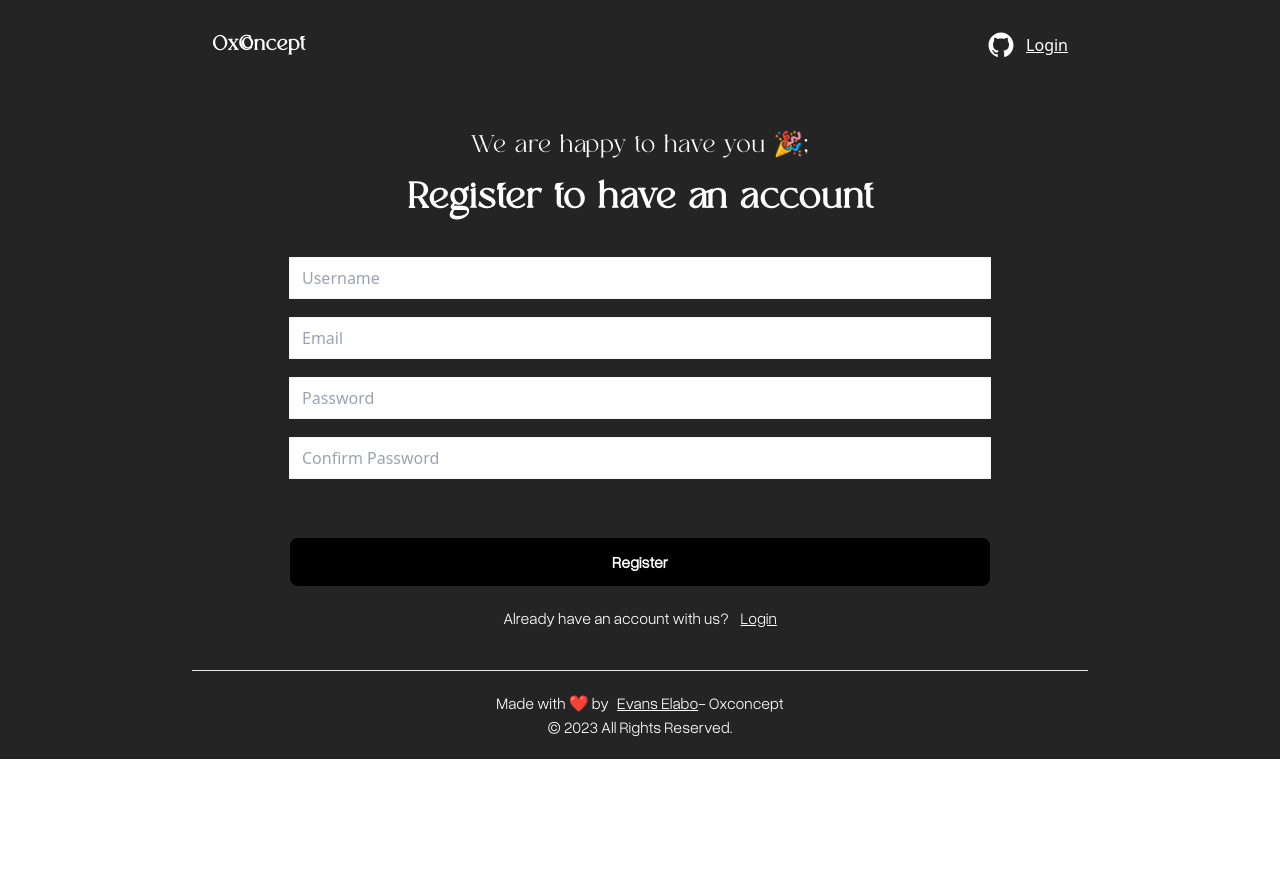
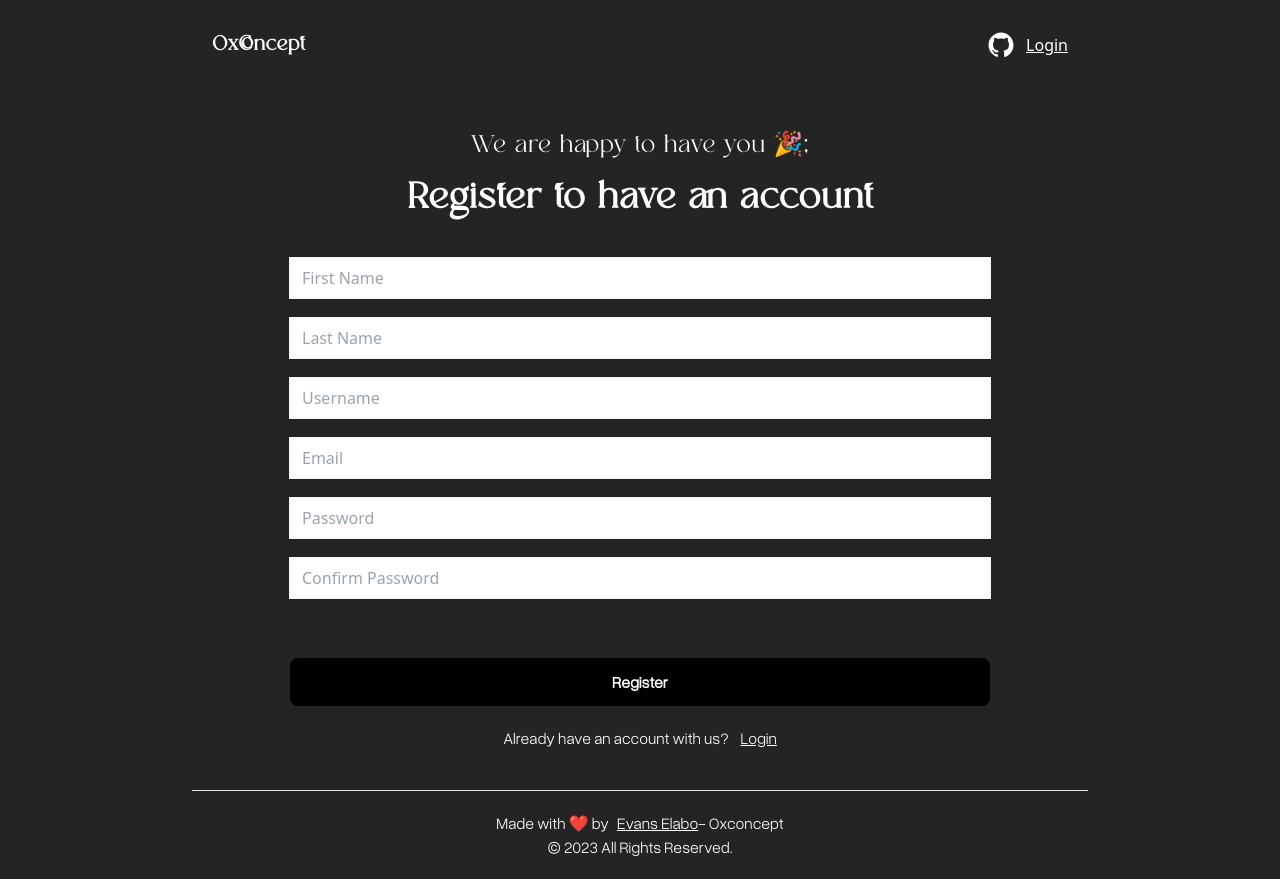
Before and after one commit to ellaboevans/0xconcept-blog, a Next.js app: page /auth/register in a window 1280 px wide. Before the commit the page ends 800 px from the top, so only its background shows below. Built offline with nearby package versions, Linux system fonts and the light colour scheme; no server answers.

Commit message:
refactor(app): Altered the Author Field from the form

```diff
--- a/app/auth/register/page.tsx
+++ b/app/auth/register/page.tsx
@@ -7,6 +7,8 @@ import { useRouter } from 'next/navigation'
 type Props = {}
 
 export default function Register({}: Props) {
+  const [firstName, setfirstName] = useState('')
+  const [lastName, setLastName] = useState('')
   const [username, setUsername] = useState('')
   const [password, setPassword] = useState('')
   const [confirmPassword, setConfirmPassword] = useState('')
@@ -18,10 +20,18 @@ export default function Register({}: Props) {
     e.preventDefault()
 
     const userData = {
+      firstName,
+      lastName,
       username,
       email,
       password,
       confirmPassword
+    }
+
+    //Checking for passwords length
+    if (password.length < 8) {
+      toast.error('Oops👎! Password must be at least 8 characters')
+      return
     }
 
     //Checking for Password Match
@@ -47,6 +57,8 @@ export default function Register({}: Props) {
       toast.success('Yayy🎉! You have successfully registered for an account')
       router.push('/auth/login')
     }
+    setfirstName('')
+    setLastName('')
     setUsername('')
     setEmail('')
     setPassword('')
@@ -67,6 +79,22 @@ export default function Register({}: Props) {
         className="flex flex-col items-center justify-center gap-5 mt-10"
         onSubmit={registerUser}
       >
+        <input
+          type="text"
+          placeholder="First Name"
+          name="firstName"
+          className="input-field"
+          value={firstName}
+          onChange={(e) => setfirstName(e.target.value)}
+        />
+        <input
+          type="text"
+          placeholder="Last Name"
+          name="lastName"
+          className="input-field"
+          value={lastName}
+          onChange={(e) => setLastName(e.target.value)}
+        />
         <input
           type="text"
           placeholder="Username"
```
